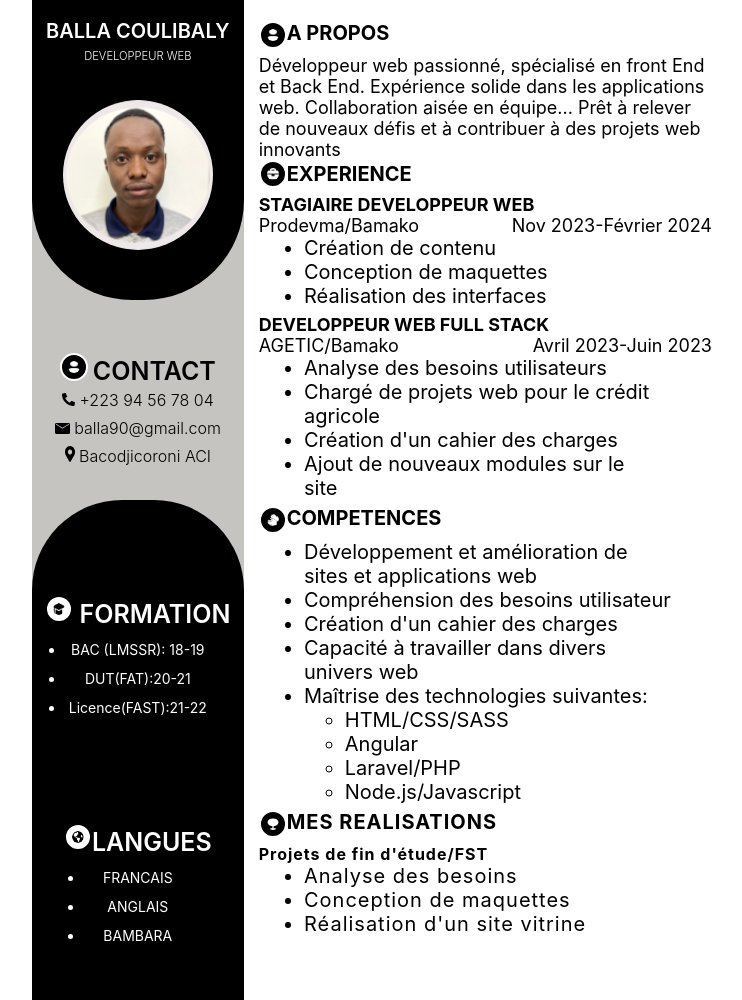
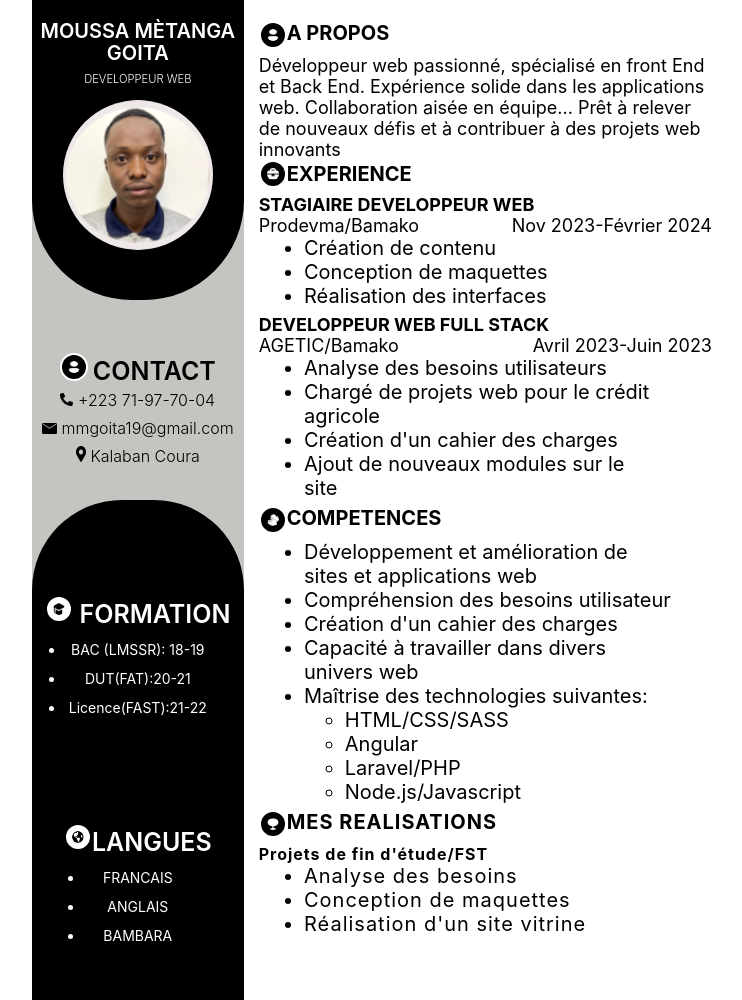
Before and after one commit to moussa-goita/Mycv, a plain HTML site: page index.html in a window 1280 px wide. Shown: the whole page, without its empty margins (248-990 px from the left). Drawn offline with Linux system fonts and the light colour scheme.

Commit message:
Update index.html

```diff
--- a/index.html
+++ b/index.html
@@ -12,7 +12,7 @@
         <!-- Section gauche contenant les informations personnelles -->
         <section class="left-side">
             <div class="profile">
-                <h2>BALLA COULIBALY <br><span>Developpeur WEB</span></h2> <!-- Nom et titre -->
+                <h2>Moussa Mètanga GOITA <br><span>Developpeur WEB</span></h2> <!-- Nom et titre -->
                 <div class="imgBox">
                     <img src="img/photoprofile.png" alt=""> <!-- Image de profil -->
                 </div>
@@ -27,15 +27,15 @@
                     <!-- Liste des coordonnées -->
                     <li>
                         <img src="img/icontel.png" alt=""> <!-- Icône téléphone -->
-                        <span>+223 94 56 78 04</span> <!-- Numéro de téléphone -->
+                        <span>+223 71-97-70-04</span> <!-- Numéro de téléphone -->
                     </li>
                     <li>
                         <img src="img/iconmail.png" alt=""> <!-- Icône e-mail -->
-                        <span>balla90@gmail.com</span> <!-- Adresse e-mail -->
+                        <span>mmgoita19@gmail.com</span> <!-- Adresse e-mail -->
                     </li>
                     <li>
                         <img src="img/iconlocalisation.png" alt=""> <!-- Icône localisation -->
-                        <span>Bacodjicoroni ACI</span> <!-- Adresse -->
+                        <span>Kalaban Coura</span> <!-- Adresse -->
                     </li>
                 </ul>
             </div>
```
